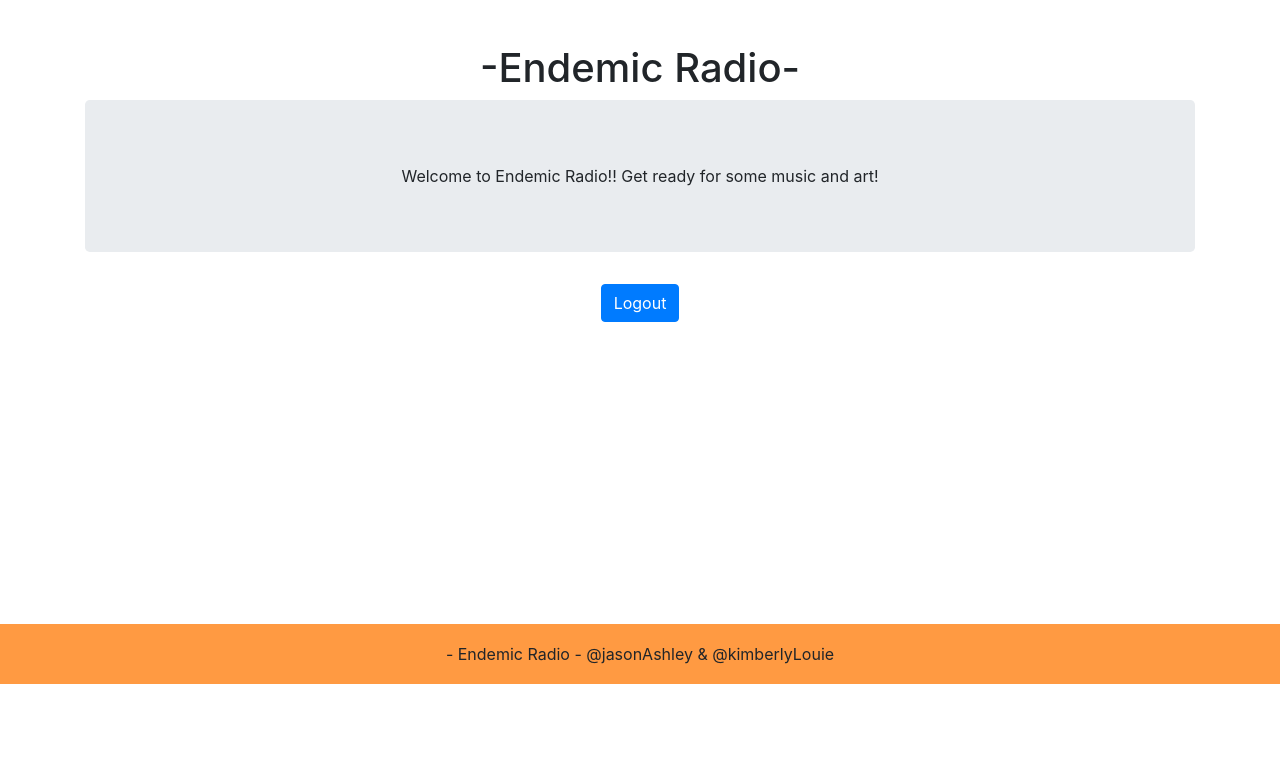
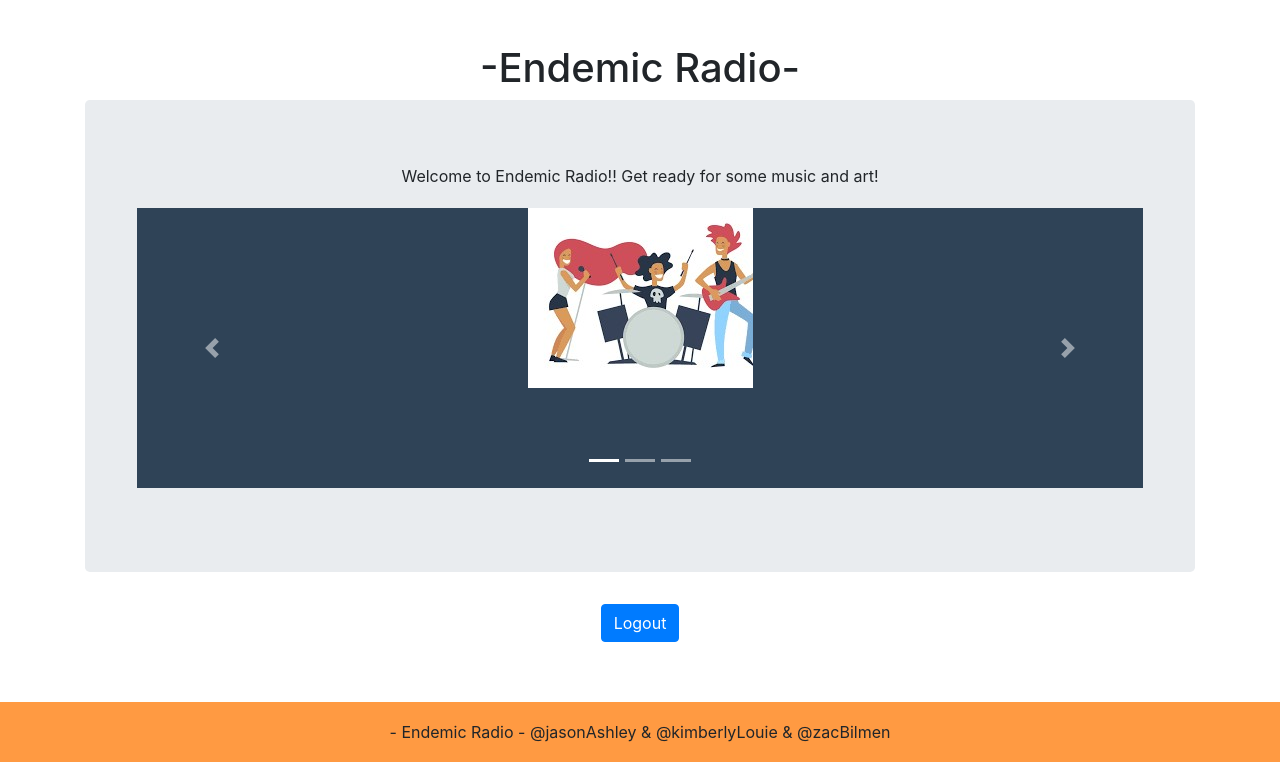
Before and after one commit to png/EndemicRadio, a Django app: page /musicpage/ in a window 1280 px wide. Shown: the part 56-818 px from the top of the page. Before the commit the page ends 740 px from the top, so only its background shows below. Run offline with Django 3.2, Linux system fonts and the light colour scheme; some libraries are stand-ins or nearby versions.

Commit message:
Added an image carousel

```diff
--- a/EndemicRadio/settings.py
+++ b/EndemicRadio/settings.py
@@ -125,3 +125,6 @@ STATIC_ROOT = 'staticfiles'
 STATICFILES_DIRS = (
     os.path.join(BASE_DIR, "static"),
 )
+
+MEDIA_ROOT = 'media'
+MEDIA_URL = '/media/'
--- a/EndemicRadio/urls.py
+++ b/EndemicRadio/urls.py
@@ -15,10 +15,12 @@ Including another URLconf
 """
 from django.contrib import admin
 from django.urls import include,path
+from django.conf import settings
+from django.conf.urls.static import static
 
 
 
 urlpatterns = [
     path('admin/', admin.site.urls),
     path('', include('stream.urls'))
-]
+]+ static(settings.MEDIA_URL, document_root=settings.MEDIA_ROOT)
--- a/stream/templates/stream/musicpage.html
+++ b/stream/templates/stream/musicpage.html
@@ -1,12 +1,63 @@
 {% extends "base.html" %} {% block content %}
-
+<script src="https://ajax.googleapis.com/ajax/libs/jquery/3.3.1/jquery.min.js"></script>
+<script src="https://cdnjs.cloudflare.com/ajax/libs/popper.js/1.14.7/umd/popper.min.js"></script>
+<script src="https://stackpath.bootstrapcdn.com/bootstrap/4.3.1/js/bootstrap.min.js"></script>
 <div class="jumbotron">
      Welcome to Endemic Radio!! Get ready for some music and art!
+    <style>
+.carousel{
+    background: #2f4357;
+    margin-top: 20px;
+}
+.carousel-item{
+    text-align: center;
+    min-height: 280px; /* Prevent carousel from being distorted if for some reason image doesn't load */
+}
+.bs-example{
+	margin: 20px;
+}
+</style>
+</head>
+<body>
+<div class="bs-example">
+    <div id="myCarousel" class="carousel slide" data-ride="carousel">
+        <!-- Carousel indicators -->
+        <ol class="carousel-indicators">
+            <li data-target="#myCarousel" data-slide-to="0" class="active"></li>
+            <li data-target="#myCarousel" data-slide-to="1"></li>
+            <li data-target="#myCarousel" data-slide-to="2"></li>
+        </ol>
+        <!-- Wrapper for carousel items -->
+        <div class="carousel-inner">
+            <div class="carousel-item active">
+                <img src="/media/band.jpg" alt="First Slide">
+            </div>
+            <div class="carousel-item">
+                <img src="/media/band2.jpg" alt="Second Slide">
+            </div>
+            <div class="carousel-item">
+                <img src="/media/band3.jpg" alt="Third Slide">
+            </div>
+        </div>
+        <!-- Carousel controls -->
+        <a class="carousel-control-prev" href="#myCarousel" data-slide="prev">
+            <span class="carousel-control-prev-icon"></span>
+        </a>
+        <a class="carousel-control-next" href="#myCarousel" data-slide="next">
+            <span class="carousel-control-next-icon"></span>
+        </a>
+    </div>
+</div>
+</body>
 </div>
 
 <div class="container-fluid">
 <a class="btn btn-primary" href="/logout">
     Logout
   </a>
+
+
 </div>
+
+
 {% endblock content %}
--- a/templates/base.html
+++ b/templates/base.html
@@ -72,7 +72,7 @@
     </main>
     <footer class="footer">
       <div class="container">
-        <span class="text-center"> - Endemic Radio - @jasonAshley & @kimberlyLouie</span>
+        <span class="text-center"> - Endemic Radio - @jasonAshley & @kimberlyLouie & @zacBilmen</span>
       </div>
     </footer>
 
```
Also changed, not shown: db.sqlite3, media/band.jpg (added), media/band2.jpg (added), media/band3.jpg (added), media/vote.png (added).
